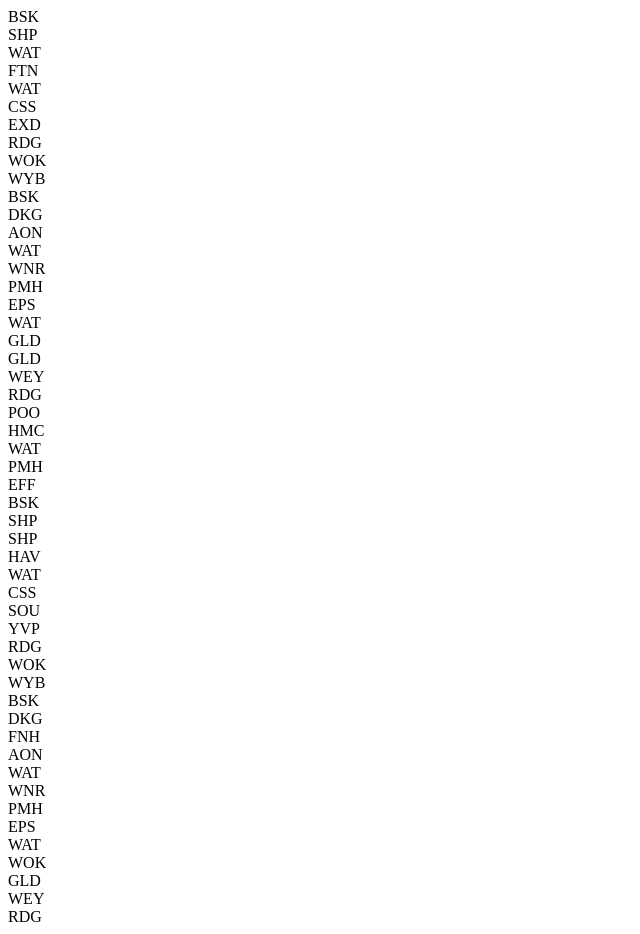
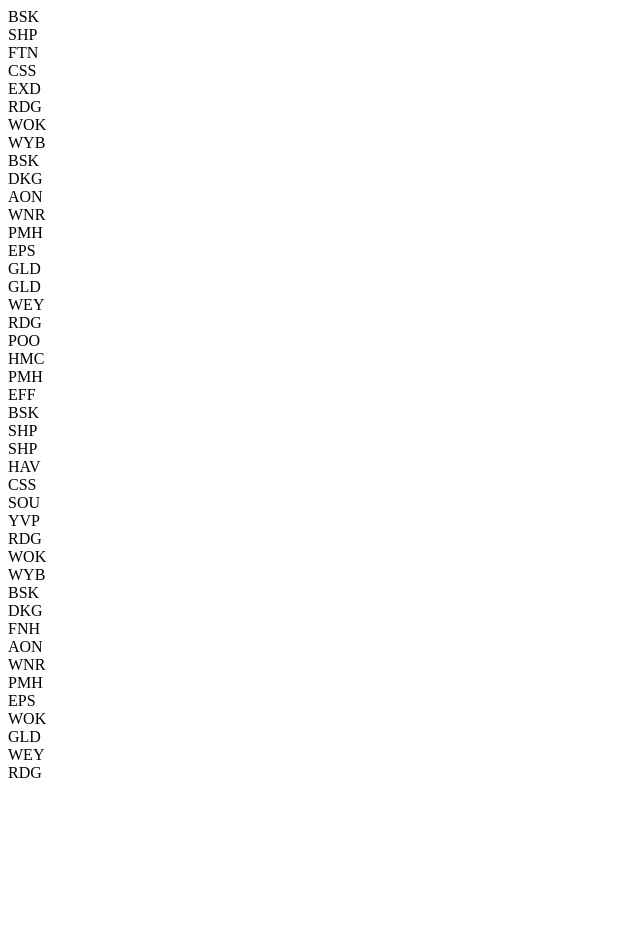
Before and after one commit to zerga9/Train_departure_info, a React (Create React App) app: page / in a window 1280 px wide. Shown: the whole page, without its empty margins (0-640 px from the left). After the commit the page ends 800 px from the top, so only its background shows below. Built offline with nearby package versions, Linux system fonts and the light colour scheme; the HTML template or start-up script is replaced by a standard one.

Commit message:
Filter destination WAT out of departures-list

```diff
--- a/src/App.js
+++ b/src/App.js
@@ -3,7 +3,10 @@ import data from "./data/wat-departures.json";
 
 class App extends Component {
   render() {
-    const allServices = data.services;
+    const allServices1 = data.services;
+    const allServices = allServices1.filter(
+      service => service.destinationList[0]["crs"] !== "WAT"
+    );
     return (
       <div>
         {allServices.map(service => {
```
